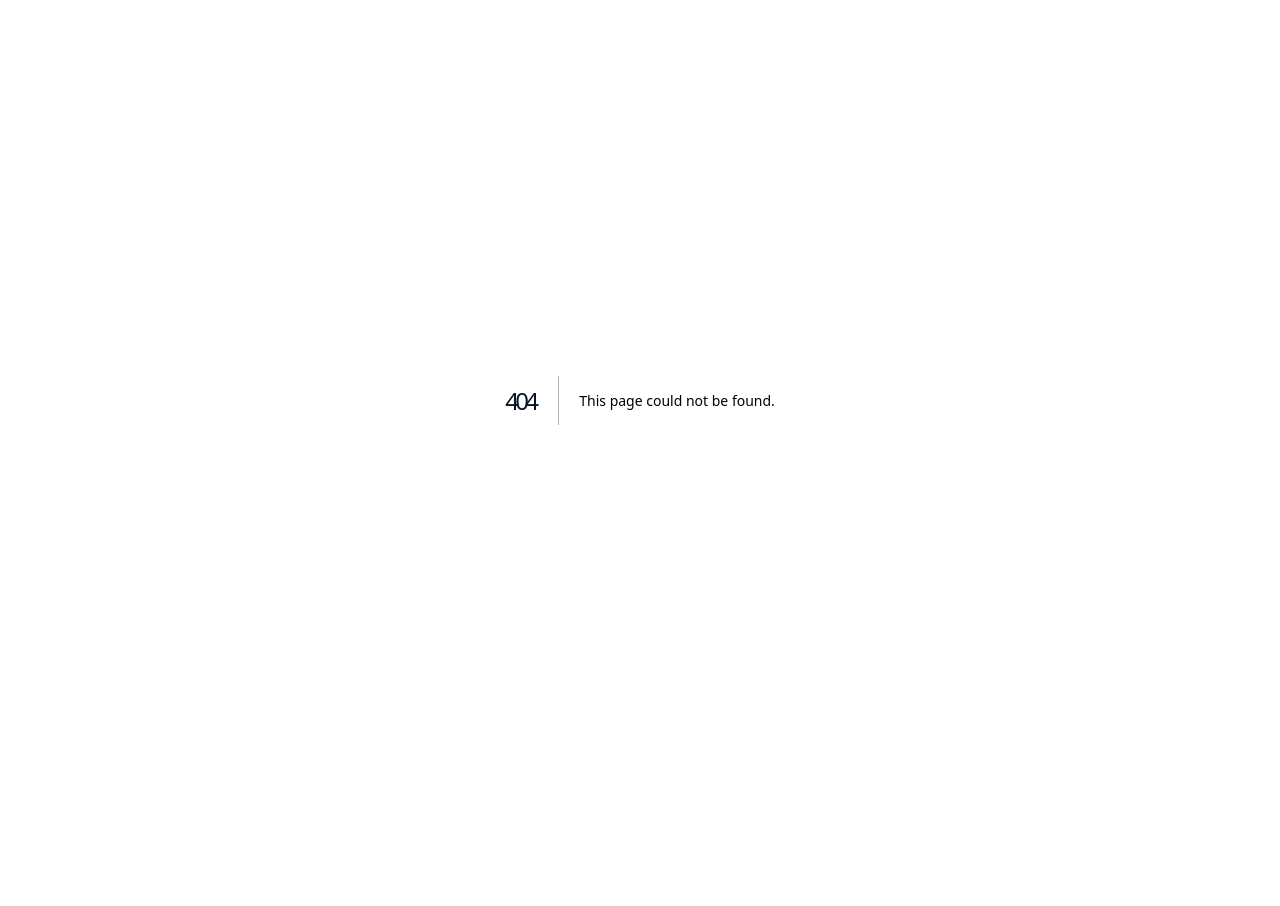
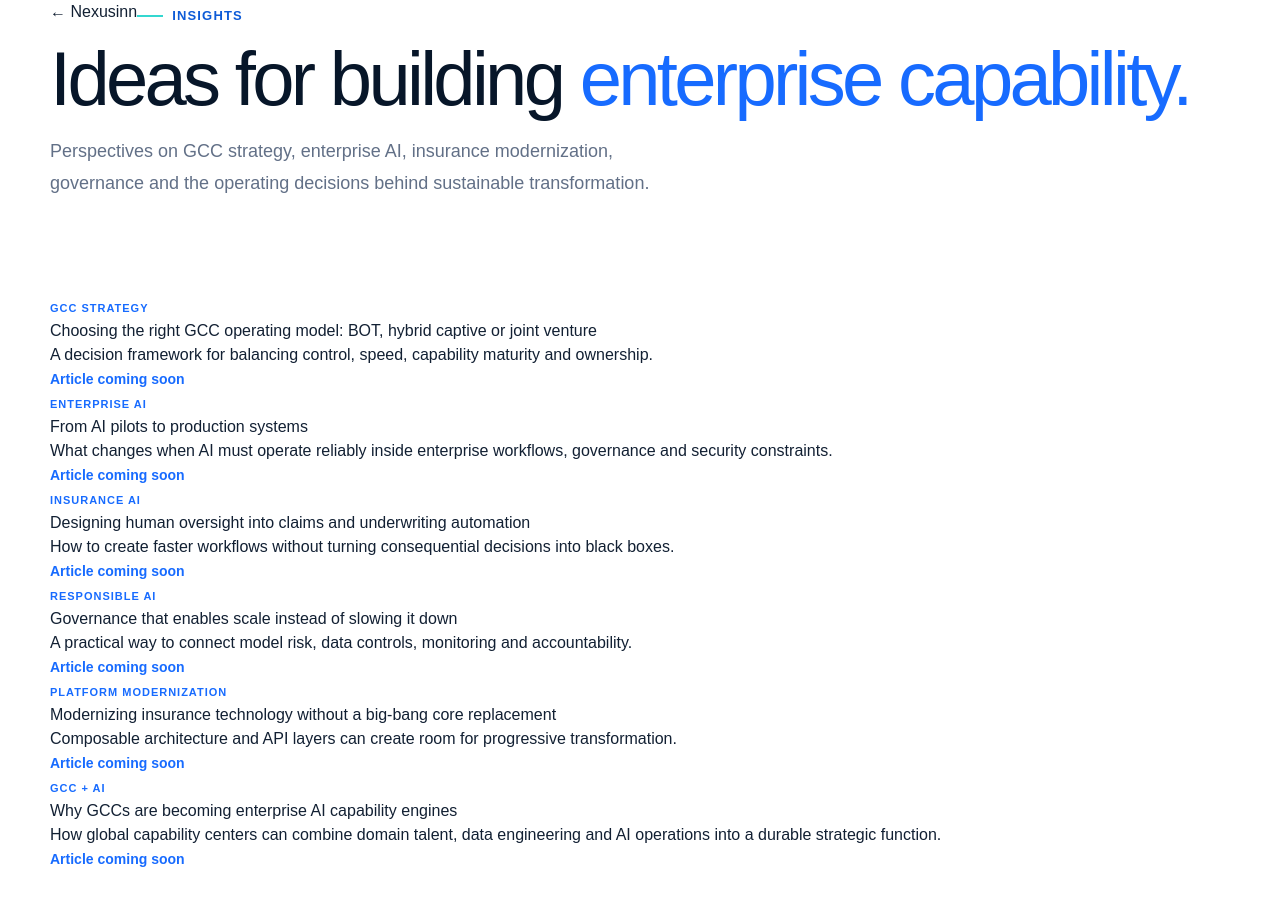
Before and after one commit to mkraja826/Nexusinn, a Next.js app: page /insights in a window 1280 px wide. Before the commit this address had no page. Shown: the top 906 px of the page. Before the commit the page ends 800 px from the top, so only its background shows below. Built offline with nearby package versions, Linux system fonts and the light colour scheme.

Commit message:
feat: add insights page

```diff
--- /dev/null
+++ b/app/insights/page.tsx
@@ -0,0 +1,15 @@
+const insights = [
+  ["GCC Strategy", "Choosing the right GCC operating model: BOT, hybrid captive or joint venture", "A decision framework for balancing control, speed, capability maturity and ownership."],
+  ["Enterprise AI", "From AI pilots to production systems", "What changes when AI must operate reliably inside enterprise workflows, governance and security constraints."],
+  ["Insurance AI", "Designing human oversight into claims and underwriting automation", "How to create faster workflows without turning consequential decisions into black boxes."],
+  ["Responsible AI", "Governance that enables scale instead of slowing it down", "A practical way to connect model risk, data controls, monitoring and accountability."],
+  ["Platform Modernization", "Modernizing insurance technology without a big-bang core replacement", "Composable architecture and API layers can create room for progressive transformation."],
+  ["GCC + AI", "Why GCCs are becoming enterprise AI capability engines", "How global capability centers can combine domain talent, data engineering and AI operations into a durable strategic function."],
+];
+
+export default function InsightsPage(){
+  return <main>
+    <section className="service-hero"><div className="shell"><a href="/" className="service-back">← Nexusinn</a><div className="eyebrow">Insights</div><h1>Ideas for building <span>enterprise capability.</span></h1><p className="lead">Perspectives on GCC strategy, enterprise AI, insurance modernization, governance and the operating decisions behind sustainable transformation.</p></div></section>
+    <section className="section"><div className="shell"><div className="service-card-grid">{insights.map(([category,title,text])=><article className="service-card" key={title}><span className="case-label">{category}</span><h3>{title}</h3><p>{text}</p><span className="link">Article coming soon</span></article>)}</div></div></section>
+  </main>
+}
```
